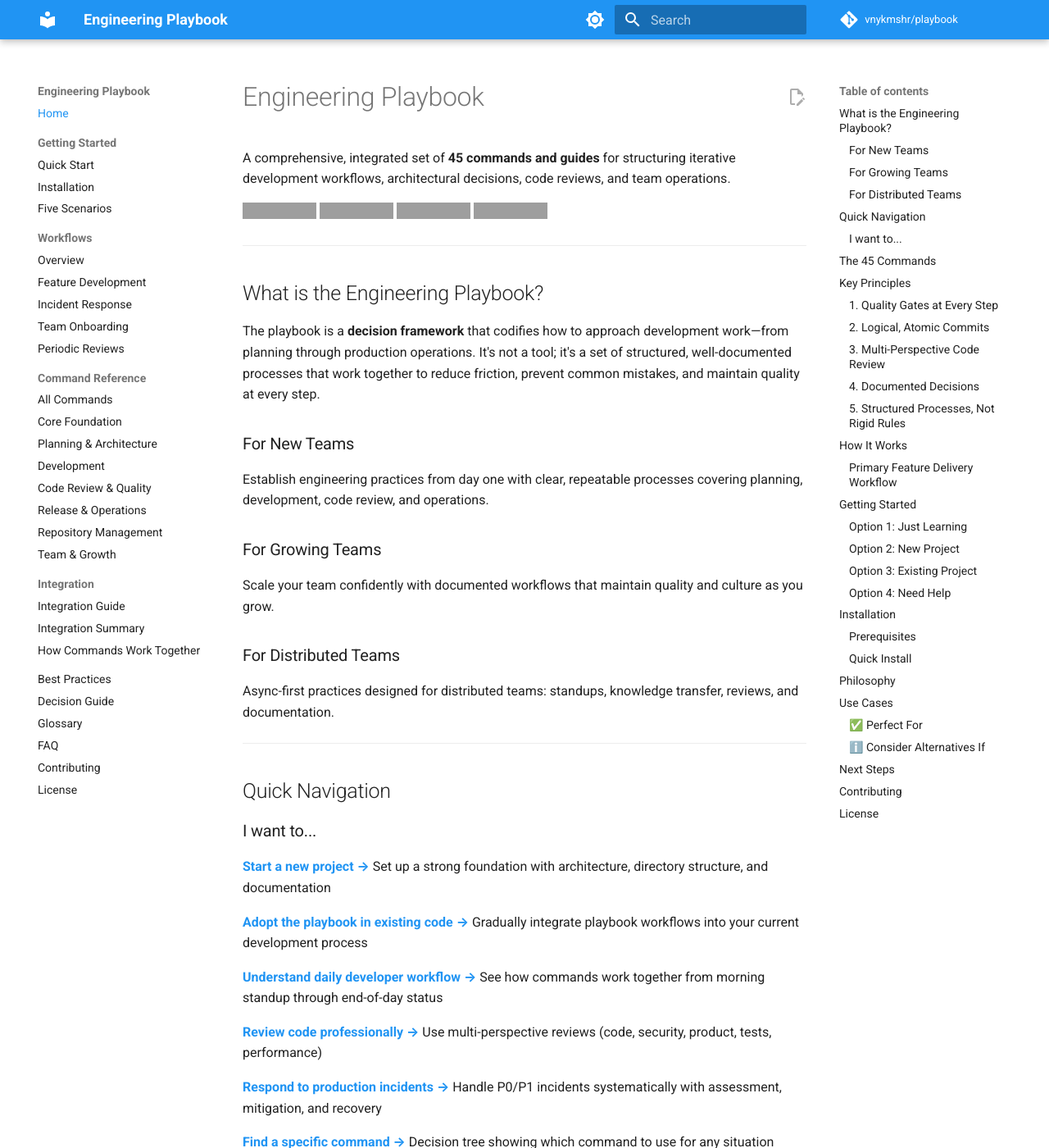
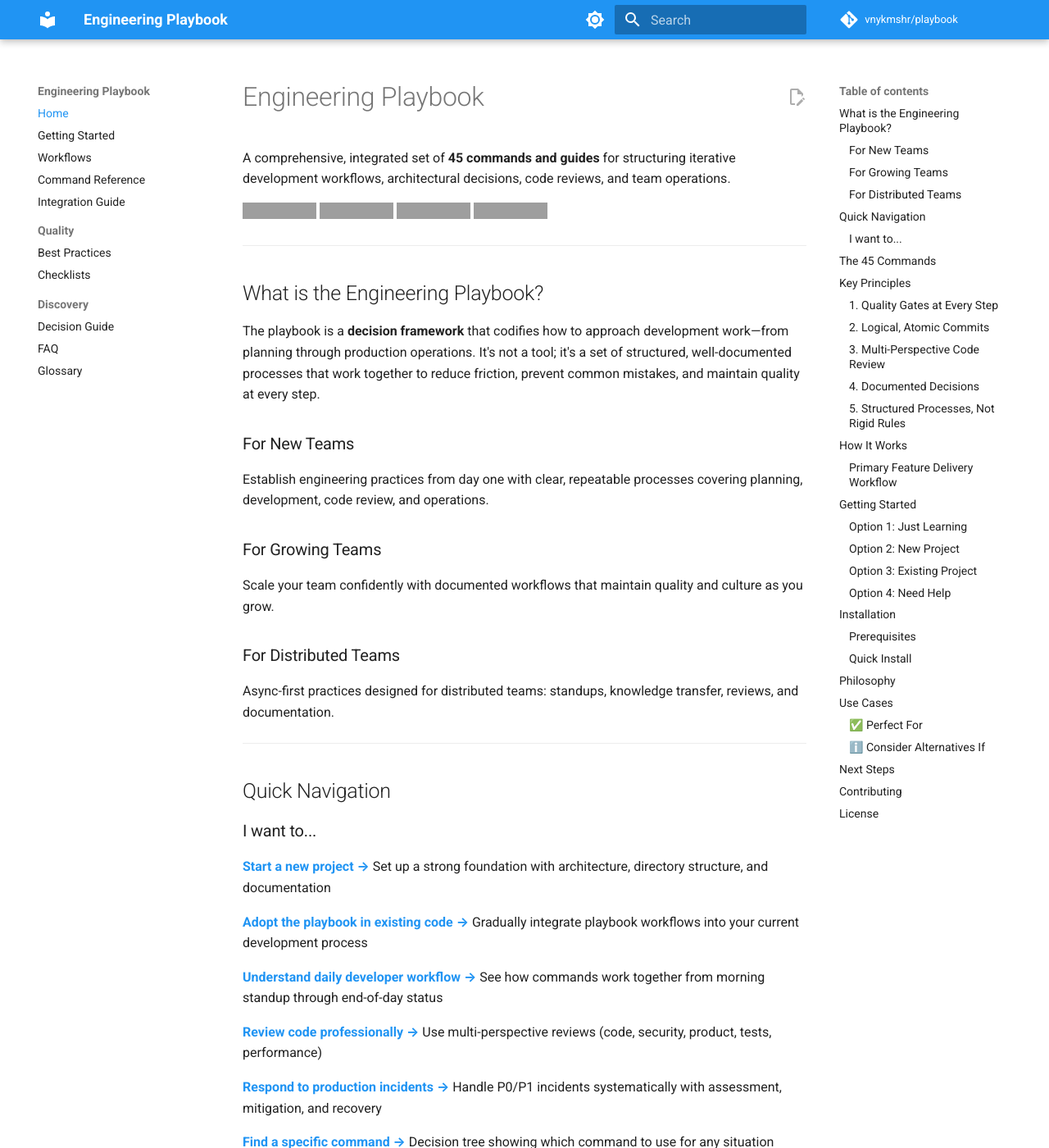
Before and after one commit to vnykmshr/playbook, an MkDocs documentation site: the page built from docs/index.md, in a window 1280 px wide and 1400 px high. Shown: the whole window at 82% size. Built offline with MkDocs 1.6.1 and Material for MkDocs 9.7.7, drawn with Linux system fonts in a browser that asks for light colours; comment, search, counter and statistics services are not loaded; grey boxes are pictures that could not be loaded.

Commit message:
fix: simplify mkdocs navigation and add checklists
- Removed anchor links that caused build warnings
- Added checklists.md to navigation
- Removed external references (CONTRIBUTING, LICENSE)
- Grouped related docs in Discovery section
- Site now builds cleanly with no warnings

```diff
--- a/mkdocs.yml
+++ b/mkdocs.yml
@@ -35,7 +35,6 @@ theme:
 plugins:
   - search:
       lang: en
-  - glightbox
 
 markdown_extensions:
   - pymdownx.highlight:
@@ -58,34 +57,16 @@ markdown_extensions:
 
 nav:
   - Home: index.md
-  - Getting Started:
-    - Quick Start: getting-started.md
-    - Installation: getting-started.md#installation
-    - Five Scenarios: getting-started.md#quick-start-five-scenarios
-  - Workflows:
-    - Overview: workflows.md
-    - Feature Development: workflows.md#feature-development-workflow
-    - Incident Response: workflows.md#incident-response-workflow
-    - Team Onboarding: workflows.md#team-onboarding-workflow
-    - Periodic Reviews: workflows.md#periodic-quality-reviews
-  - Command Reference:
-    - All Commands: command-index.md
-    - Core Foundation: command-index.md#core-foundation
-    - Planning & Architecture: command-index.md#planning--architecture
-    - Development: command-index.md#development
-    - Code Review & Quality: command-index.md#code-review--quality
-    - Release & Operations: command-index.md#release--operations
-    - Repository Management: command-index.md#repository-management
-    - Team & Growth: command-index.md#team--growth
-  - Integration:
-    - Integration Guide: integration-guide.md
-    - Integration Summary: INTEGRATION-SUMMARY.md
-    - How Commands Work Together: integration-guide.md#command-integration
-  - Best Practices: best-practices.md
-  - Decision Guide: decision-guide.md
-  - Glossary: glossary.md
-  - FAQ: faq.md
-  - Contributing: ../CONTRIBUTING.md
-  - License: ../LICENSE
+  - Getting Started: getting-started.md
+  - Workflows: workflows.md
+  - Command Reference: command-index.md
+  - Integration Guide: integration-guide.md
+  - Quality:
+    - Best Practices: best-practices.md
+    - Checklists: checklists.md
+  - Discovery:
+    - Decision Guide: decision-guide.md
+    - FAQ: faq.md
+    - Glossary: glossary.md
 
 copyright: Copyright &copy; 2026 vnykmshr - MIT License
```
